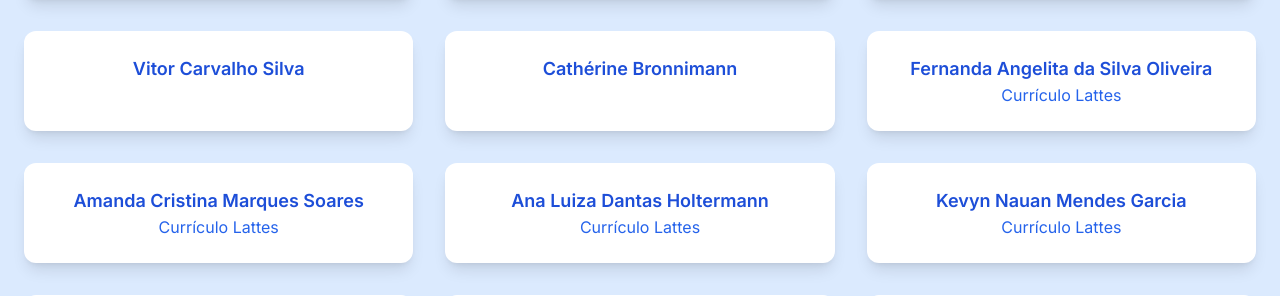
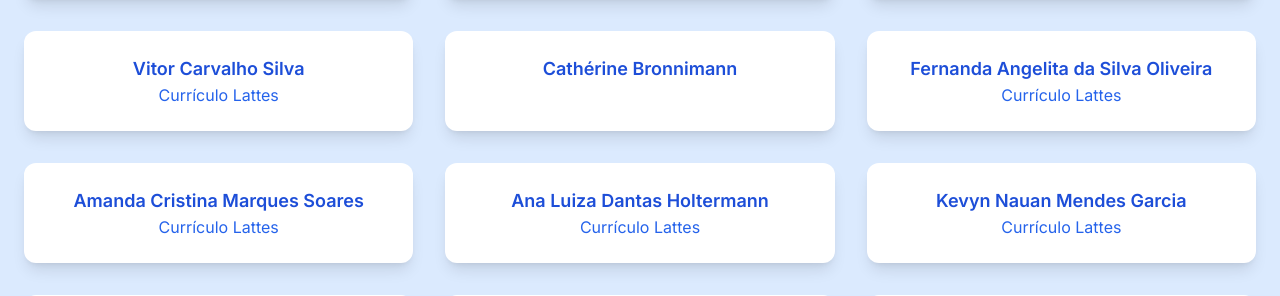
Before and after one commit to Vitinho369/labeec, a Django app: page / in a window 1280 px wide. Shown: the part 5014-5310 px from the top of the page. Run offline with Django 5.2, Linux system fonts and the light colour scheme; some libraries are stand-ins or nearby versions.

Commit message:
feat: adicona curriculo lattes

```diff
--- a/core/templates/pages/index_final.html
+++ b/core/templates/pages/index_final.html
@@ -663,6 +663,9 @@
           </div>
           <div class="bg-white p-6 rounded-xl shadow-lg text-center hover:shadow-xl">
             <h4 class="text-lg font-semibold text-blue-700">Vitor Carvalho Silva</h4>
+            <a class="text-blue-600 hover:underline" href="http://lattes.cnpq.br/7377301244430645"
+              target="_blank">Currículo
+              Lattes</a>
           </div>
           <div class="bg-white p-6 rounded-xl shadow-lg text-center hover:shadow-xl">
             <h4 class="text-lg font-semibold text-blue-700">Cathérine Bronnimann</h4>
```
